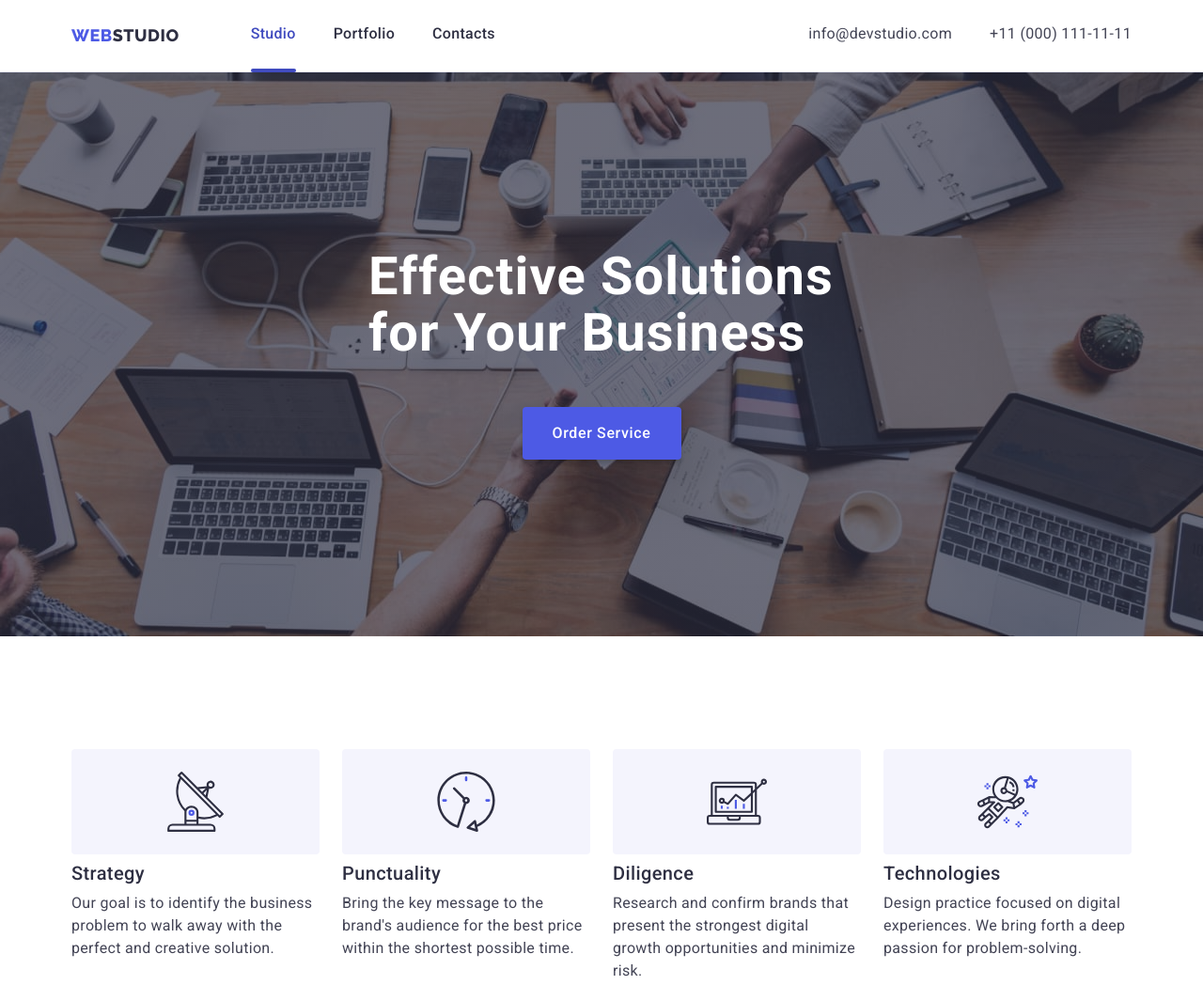
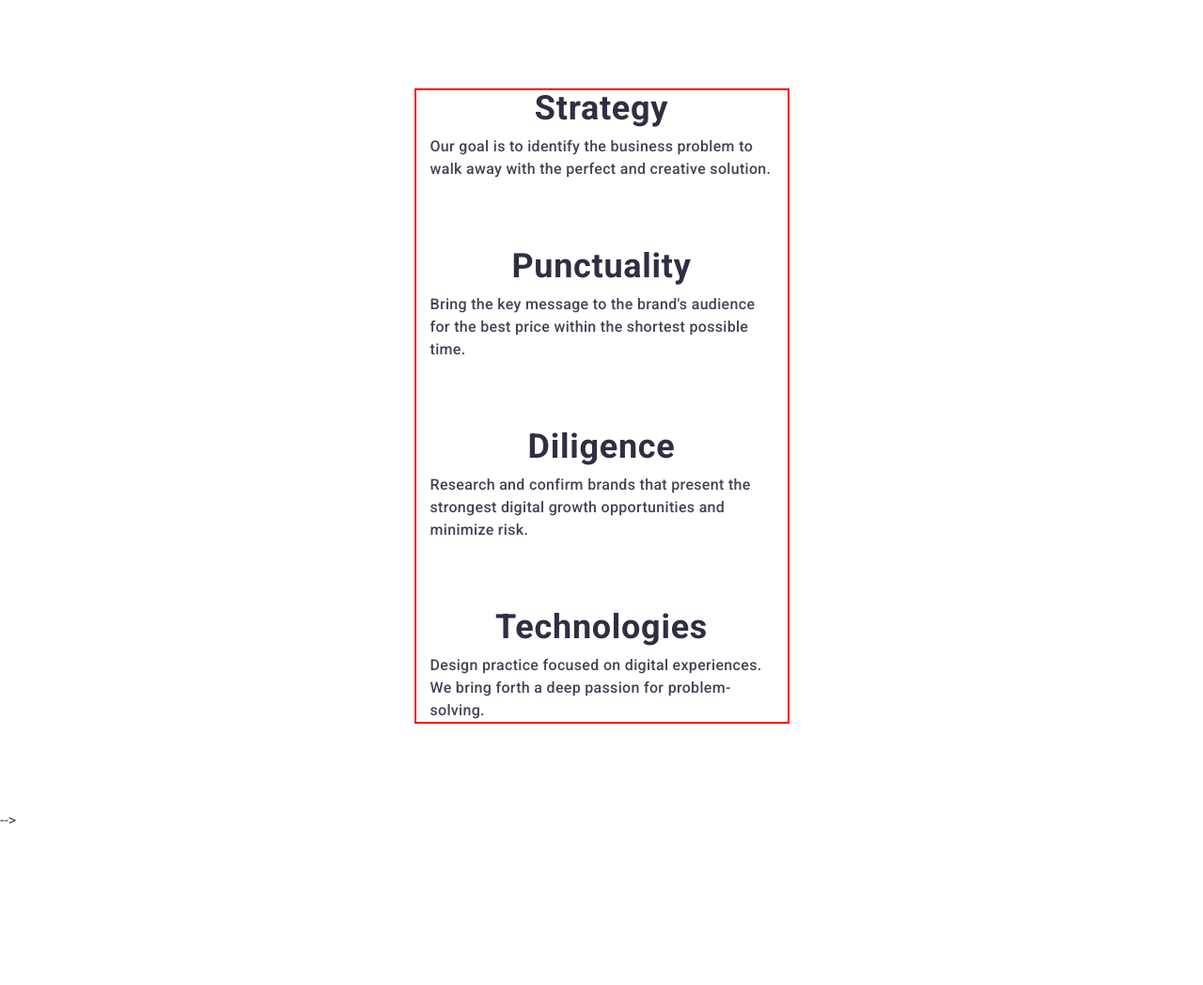
Before and after one commit to ptrodion/Portfolio-Website, a plain HTML site: page index.html in a window 1280 px wide. Shown: the top 1048 px of the page at 94% size. After the commit the page ends 882 px from the top, so only its background shows below. Drawn offline with nearby package versions, Linux system fonts and the light colour scheme.

Commit message:
section-about

```diff
--- /dev/null
+++ b/css/media.css
@@ -0,0 +1,12 @@
+@media screen and (min-width: 480px) {
+  .container {
+    width: 395px;
+    outline: 2px solid red;
+  }
+}
+
+@media screen and (min-width: 768px) {
+}
+
+@media screen and (min-width: 1200px) {
+}
--- a/css/styles.css
+++ b/css/styles.css
@@ -4,7 +4,7 @@
   --text-primary-color: #434455;
   --text-secondary-color: #2e2f42;
   --text-accent-color: #404bbf;
-  --main-gaps: 24px;
+  --main-gaps: 72px;
   --extra-gaps: 40px;
   --main-transition: 250ms cubic-bezier(0.4, 0, 0.2, 1);
 }
@@ -55,7 +55,7 @@ body {
 }
 
 .container {
-  width: 1158px;
+  /* width: 1158px; */
   padding-left: 15px;
   padding-right: 15px;
   margin: 0 auto;
@@ -82,13 +82,13 @@ body {
 }
 
 /* it describes headings H3  */
-.secondary-subtitle {
+/* .secondary-subtitle {
   color: var(--text-secondary-color);
   font-weight: 500;
   font-size: 20px;
   line-height: 1.2;
   letter-spacing: 0.02em;
-}
+} */
 
 /* it describes headings H2 */
 .primary-subtitle {
@@ -109,12 +109,12 @@ body {
 }
 
 /* is describes paragraph design */
-.lead {
+/* .lead {
   color: var(--text-primary-color);
   font-size: 16px;
   line-height: 1.5;
   letter-spacing: 0.02em;
-}
+} */
 
 .visually-hidden {
   position: absolute;
@@ -254,8 +254,8 @@ body {
 /** -----------ABOUT-------------*/
 
 .about {
-  padding-top: 120px;
-  padding-bottom: 120px;
+  padding-top: 96px;
+  padding-bottom: 96px;
 }
 
 .about-list {
@@ -264,11 +264,11 @@ body {
   gap: var(--main-gaps);
 }
 
-.about-list-item {
+/* .about-list-item {
   flex-basis: calc((100% - 72px) / 4);
-}
+} */
 
-.about-icons-container {
+/* .about-icons-container {
   height: 112px;
   background-color: #f4f4fd;
   border-radius: 4px;
@@ -276,15 +276,31 @@ body {
   display: flex;
   justify-content: center;
   align-items: center;
+} */
+
+/* .about-icons {
+  width: 64px;
+  height: 64px;
+} */
+
+.about-list-title {
+  margin-bottom: 8px;
+
+  font-size: 36px;
+  line-height: 1.11;
+  text-align: center;
+  letter-spacing: 0.02em;
+  color: var(--text-secondary-color);
 }
 
-.about-icons {
-  width: 64px;
-  height: 64px;
-}
-
-.about-title {
-  margin-bottom: 8px;
+.about-list-text {
+  font-family: 'Roboto';
+  font-style: normal;
+  font-weight: 500;
+  font-size: 16px;
+  line-height: 1.5;
+  letter-spacing: 0.02em;
+  color: var(--text-primary-color);
 }
 
 /**-----------PERFOMACE-------------*/
--- a/index.html
+++ b/index.html
@@ -13,10 +13,11 @@
   <link href="https://fonts.googleapis.com/css2?family=Raleway:wght@800&family=Roboto:wght@400;500;700;900&display=swap"
     rel="stylesheet" />
   <link rel="stylesheet" href="./css/styles.css" />
+  <link rel="stylesheet" href="./css/media.css">
 </head>
 
 <body>
-  <header class="header">
+  <!-- <header class="header">
     <div class="container header-container">
       <nav class="header-nav">
         <a href="./index.html" class="logo">web<span class="logo logo-text">Studio</span></a>
@@ -44,62 +45,62 @@
         </ul>
       </address>
     </div>
-  </header>
+  </header> -->
   <main>
-    <section class="hero main-brg-text">
+    <!-- <section class="hero main-brg-text">
       <div class="container">
         <h1 class="hero-title">Effective Solutions for Your Business</h1>
         <button class="hero-button button" type="button" data-modal-open>Order Service</button>
       </div>
-    </section>
+    </section> -->
     <section class="about">
       <div class="container">
         <h2 class="visually-hidden">Our goals and objectives</h2>
         <ul class="about-list">
           <li class="about-list-item">
-            <div class="about-icons-container">
+            <!-- <div class="about-icons-container">
               <svg class="about-icons">
                 <use href="./images/icons.svg#icon-antenna"></use>
               </svg>
-            </div>
-            <h3 class="about-title secondary-subtitle">Strategy</h3>
-            <p class="lead">
+            </div> -->
+            <h3 class="about-list-title">Strategy</h3>
+            <p class="about-list-text">
               Our goal is to identify the business problem to walk away with the
               perfect and creative solution.
             </p>
           </li>
           <li class="about-list-item">
-            <div class="about-icons-container">
+            <!-- <div class="about-icons-container">
               <svg class="about-icons">
                 <use href="./images/icons.svg#icon-clock"></use>
               </svg>
-            </div>
-            <h3 class="about-title secondary-subtitle">Punctuality</h3>
-            <p class="lead">
+            </div> -->
+            <h3 class="about-list-title">Punctuality</h3>
+            <p class="about-list-text">
               Bring the key message to the brand's audience for the best price
               within the shortest possible time.
             </p>
           </li>
           <li class="about-list-item">
-            <div class="about-icons-container">
+            <!-- <div class="about-icons-container">
               <svg class="about-icons">
                 <use href="./images/icons.svg#icon-diagram"></use>
               </svg>
-            </div>
-            <h3 class="about-title secondary-subtitle">Diligence</h3>
-            <p class="lead">
+            </div> -->
+            <h3 class="about-list-title">Diligence</h3>
+            <p class="about-list-text">
               Research and confirm brands that present the strongest digital
               growth opportunities and minimize risk.
             </p>
           </li>
           <li class="about-list-item">
-            <div class="about-icons-container">
+            <!-- <div class="about-icons-container">
               <svg class="about-icons">
                 <use href="./images/icons.svg#icon-astronaut"></use>
               </svg>
-            </div>
-            <h3 class="about-title secondary-subtitle">Technologies</h3>
-            <p class="lead">
+            </div> -->
+            <h3 class="about-list-title">Technologies</h3>
+            <p class="about-list-text">
               Design practice focused on digital experiences. We bring forth a
               deep passion for problem-solving.
             </p>
@@ -107,7 +108,7 @@
         </ul>
       </div>
     </section>
-    <section class="performance">
+    <!-- <section class="performance">
       <div class="container">
         <h2 class="primary-subtitle">What are we doing</h2>
         <ul class="perfomance-list">
@@ -125,8 +126,8 @@
           </li>
         </ul>
       </div>
-    </section>
-    <section class="team">
+    </section> -->
+    <!-- <section class="team">
       <div class="container">
         <h2 class="primary-subtitle">Our Team</h2>
         <ul class="team-list">
@@ -288,8 +289,8 @@
           </li>
         </ul>
       </div>
-    </section>
-    <section class="customers">
+    </section> -->
+    <!-- <section class="customers">
       <div class="container">
         <h2 class="custemers-title">Customers</h2>
         <ul class="customers-list">
@@ -336,9 +337,9 @@
             </a>
         </ul>
       </div>
-    </section>
+    </section> -->
   </main>
-  <footer class="footer main-brg-text">
+  <!-- <footer class="footer main-brg-text">
     <div class="container container-footer">
       <div class="footer-logo">
         <a href="./index.html" class="logo footer-logo-link">web<span class="logo logo-text-footer">Studio</span></a>
@@ -396,8 +397,8 @@
         </form>
       </div>
     </div>
-  </footer>
-  <div class="backdrop is-hidden" data-modal>
+  </footer> -->
+  <!-- <div class="backdrop is-hidden" data-modal>
     <div class="modal">
       <button type="button" class="modal-close" data-modal-close>
         <svg class="modal-close-icons">
@@ -453,7 +454,7 @@
             Policy</a> </label>
       </div> -->
 
-        <div class="modal-field-check">
+  <!-- <div class="modal-field-check">
     <input type="checkbox" id="privat-politic" name="privat-politic" value="true" class="privasy visually-hidden">
     <label for="privat-politic" class="check-text">
       <span>
@@ -468,8 +469,9 @@
   <button type="submit" class="modal-submit-button button"><span>Send</span></button>
   </form>
   </div>
-  </div>
+  </div> --> -->
   <script src="./js/modal.js"></script>
+  <script src="./js/mobile-menu.js"></script>
 </body>
 
 </html>
```
Also changed, not shown: portfolio.html (+2 -0 lines). Lines whose indentation alone changed are shown as unchanged.
